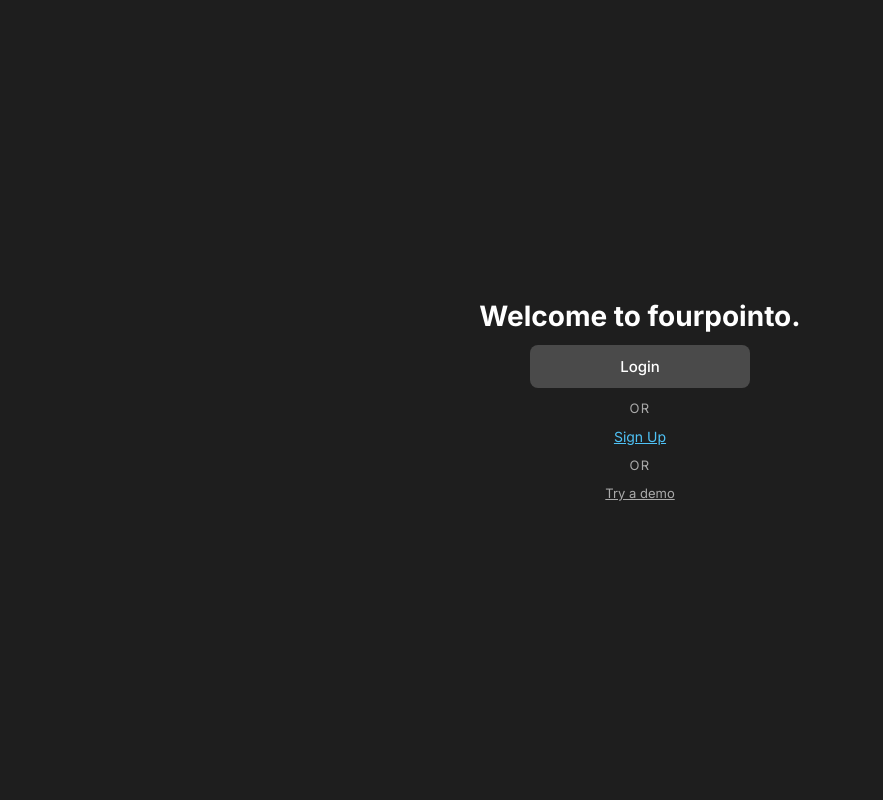
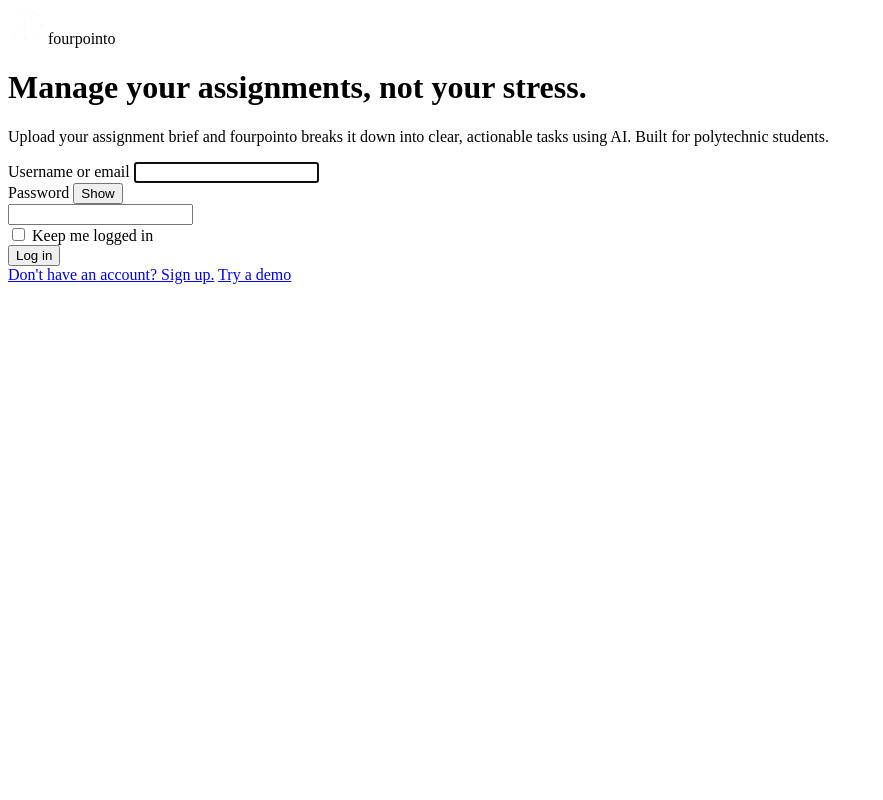
Before and after one commit to Zeyrian/fourpointo, a Flask app: page /landing in a window 1280 px wide. Shown: the whole page, without its empty margins (0-883 px from the left). Run offline with Flask 3, Linux system fonts and the light colour scheme; the visitor is signed in with stand-in values (Sample User, id 1).

Commit message:
Landing Page Update

```diff
--- a/templates/landing.html
+++ b/templates/landing.html
@@ -5,58 +5,96 @@
   <meta name="viewport" content="width=device-width, initial-scale=1.0">
   <title>fourpointo</title>
   <link href="https://fonts.googleapis.com/css2?family=Inter:wght@400;500;700&display=swap" rel="stylesheet">
-  <style>
-    *, *::before, *::after { box-sizing: border-box; margin: 0; padding: 0; }
-    body {
-      background: #1e1e1e;
-      color: #fff;
-      font-family: 'Inter', sans-serif;
-      min-height: 100vh;
-      display: flex;
-      flex-direction: column;
-      align-items: center;
-      justify-content: center;
-      gap: 12px;
-    }
-    h1 {
-      font-size: 28px;
-      font-weight: 700;
-    }
-    .btn-login {
-      background: #4a4a4a;
-      color: #fff;
-      border: none;
-      border-radius: 8px;
-      padding: 12px 0;
-      width: 220px;
-      font-size: 15px;
-      font-weight: 500;
-      font-family: 'Inter', sans-serif;
-      cursor: pointer;
-      transition: background 0.15s;
-    }
-    .btn-login:hover { background: #5a5a5a; }
-    .or {
-      font-size: 13px;
-      color: #aaa;
-      text-transform: uppercase;
-      letter-spacing: 0.1em;
-    }
-    a {
-      color: #4fc3f7;
-      font-size: 14px;
-      text-decoration: underline;
-    }
-    a:hover { color: #81d4fa; }
-  </style>
+  <link rel="stylesheet" href="{{ url_for('static', filename='landing.css') }}">
 </head>
 <body>
-  <h1>Welcome to fourpointo.</h1>
-  <button class="btn-login" onclick="window.location.href='/login'">Login</button>
-  <span class="or">or</span>
-  <a href="/register">Sign Up</a>
-  <span class="or">or</span>
-  <a href="/demo" style="font-size: 13px; color: #aaa;">Try a demo</a>
+  <div class="container">
+    <div class="left">
+      <div class="logo">
+        <img src="{{ url_for('static', filename='4point0-removebg-preview.png') }}" height="36" width="36">
+        <span>fourpointo</span>
+      </div>
+      <h1>Manage your assignments, not your stress.</h1>
+      <p>Upload your assignment brief and fourpointo breaks it down into clear, actionable tasks using AI. Built for polytechnic students.</p>
+    </div>
 
+    <div class="divider"></div>
+
+    <div class="right">
+      <div class="error-msg" id="error-msg"></div>
+
+      <div class="field">
+        <label for="identifier">Username or email</label>
+        <input type="text" id="identifier" required autofocus>
+      </div>
+
+      <div class="field">
+        <div class="label-row">
+          <label for="password">Password</label>
+          <button class="show-btn" type="button" onclick="togglePassword()">Show</button>
+        </div>
+        <input type="password" id="password" required>
+      </div>
+
+      <div class="checkbox-row">
+        <input type="checkbox" id="remember">
+        <label for="remember">Keep me logged in</label>
+      </div>
+
+      <button class="btn-login" onclick="handleLogin()">Log in</button>
+
+      <div class="bottom-links">
+        <a href="/register">Don't have an account? Sign up.</a>
+        <a href="/demo" class="demo-link">Try a demo</a>
+      </div>
+    </div>
+  </div>
+
+  <script>
+    function togglePassword() {
+      const input = document.getElementById('password');
+      const btn = document.querySelector('.show-btn');
+      if (input.type === 'password') {
+        input.type = 'text';
+        btn.textContent = 'Hide';
+      } else {
+        input.type = 'password';
+        btn.textContent = 'Show';
+      }
+    }
+
+    async function handleLogin() {
+      const identifier = document.getElementById('identifier').value.trim();
+      const password = document.getElementById('password').value;
+      const remember = document.getElementById('remember').checked;
+      const errorEl = document.getElementById('error-msg');
+      errorEl.style.display = 'none';
+
+      if (!identifier || !password) {
+        errorEl.textContent = 'Please fill in all fields.';
+        errorEl.style.display = 'block';
+        return;
+      }
+
+      const formData = new FormData();
+      formData.append('identifier', identifier);
+      formData.append('password', password);
+      formData.append('remember', remember ? 'on' : '');
+
+      const res = await fetch('/login', { method: 'POST', body: formData });
+      const data = await res.json();
+
+      if (res.ok && data.redirect) {
+        window.location.href = data.redirect;
+      } else {
+        errorEl.textContent = data.error || 'Invalid credentials.';
+        errorEl.style.display = 'block';
+      }
+    }
+
+    document.addEventListener('keydown', e => {
+      if (e.key === 'Enter') handleLogin();
+    });
+  </script>
 </body>
 </html>
```
Also changed, not shown: static/landing.css (added).
